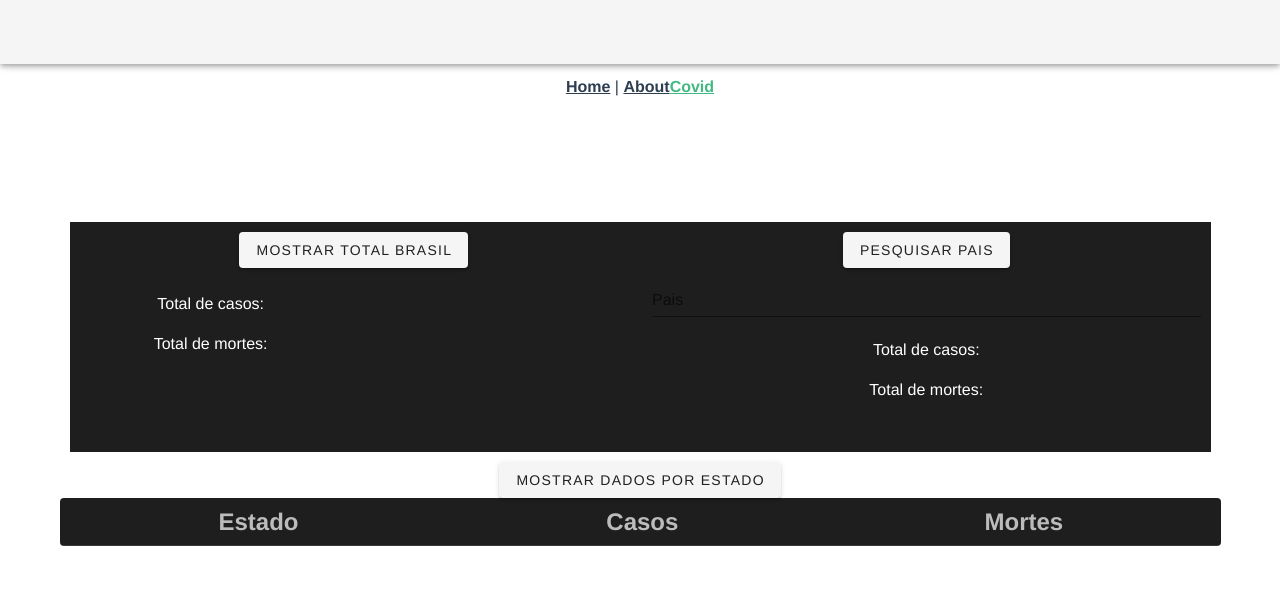
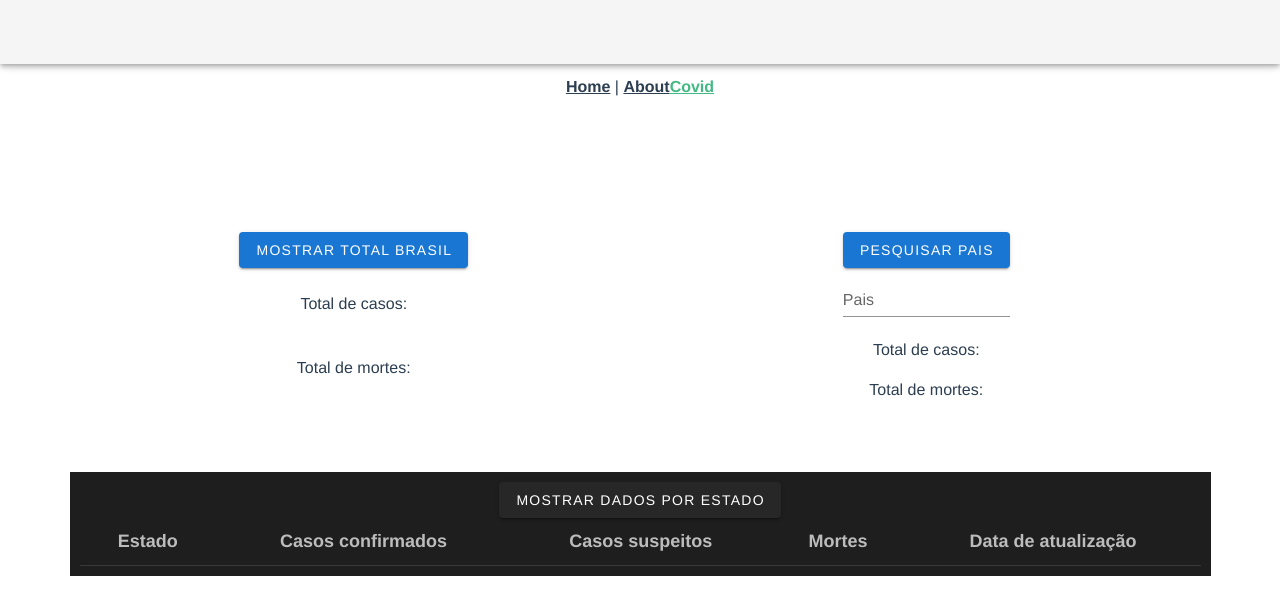
Before and after one commit to vinicius-hora/api-covid, a Vue app: page /covid in a window 1280 px wide. Shown: the top 614 px of the page. Built offline with nearby package versions, Linux system fonts and the light colour scheme.

Commit message:
api completa

```diff
--- a/src/views/Covid.vue
+++ b/src/views/Covid.vue
@@ -6,22 +6,38 @@
 
     <v-main>
         <v-container >
-            <div class="dark" id="div-total">
+            <div class="" id="div-total" >
                 <v-row >
                     <v-col cols="6">
-                          <v-btn @click="totalCasos">Mostrar total Brasil</v-btn>
+                          <v-btn @click="totalCasos"  color="primary" dark>Mostrar total Brasil</v-btn>
                             <br>
                             <br>
                             <v-row >
-                                <v-col cols="6">
+                                <v-col cols="12" >
                                     <p >Total de casos: {{casos}}</p>
-                                    <p >Total de mortes: {{mortes}}</p>
+
+                                 </v-col>
+                                 <v-col cols="12">
+                                     <p >Total de mortes: {{mortes}}</p>
                                  </v-col>
                             </v-row>
                     </v-col>
-                    <v-col cols="6">
-                        <v-btn @click="totalPais">Pesquisar pais</v-btn>
-                         <v-text-field label="Pais" v-model="pais" >{{pais}}</v-text-field>
+                    <v-col cols="6" >
+                        <v-btn @click="totalPais" color="primary" dark> Pesquisar pais</v-btn>
+                        <v-row >
+                            <v-col cols="4" offset-md=4>
+                                <v-text-field
+
+
+                                    v-model="pais"
+                                    label="Pais"
+                                    font-color="black"
+                                    @keyup.enter="pesquisarPais"
+                                ></v-text-field>
+                            </v-col>
+                        </v-row >
+                         <!-- <v-text-field color="#E0F7FA" label="Pais" v-model="pais" rounded>{{pais}}</v-text-field> -->
+
                          <p >Total de casos: {{casosPais}}</p>
                          <p >Total de mortes: {{mortesPais}}</p>
                     </v-col>
@@ -51,28 +67,37 @@
                 <p>mortes: {{dado.deaths}}</p>
                 <v-spacer></v-spacer>
             </div> -->
-            <div id="div-estado">
-                <v-btn @click="casosPorEstado">Mostrar dados por estado</v-btn>
+            <div id="div-estado" class="dark">
+                <v-btn @click="casosPorEstado" dark >Mostrar dados por estado</v-btn>
                 <v-simple-table dark>
                     <template v-slot:default>
                     <thead>
                         <tr>
                         <th class="text-center">
-                            <h1>Estado</h1>
+                            <h2>Estado</h2>
                         </th>
                         <th class="text-center">
-                            <h1>Casos</h1>
+                            <h2>Casos confirmados</h2>
                         </th>
                         <th class="text-center">
-                            <h1>Mortes</h1>
+                            <h2>Casos suspeitos</h2>
                         </th>
+                        <th class="text-center">
+                            <h2>Mortes</h2>
+                        </th>
+                        <th class="text-center">
+                            <h2>Data de atualização</h2>
+                        </th>
+
                         </tr>
                     </thead>
                     <tbody>
                         <tr v-for="(dado, id) in dados" :key="id">
                             <td>{{ dado.state}}</td>
                             <td>{{ dado.cases.toLocaleString('pt-BR') }}</td>
+                            <td>{{ dado.suspects.toLocaleString('pt-BR') }}</td>
                             <td>{{ dado.deaths.toLocaleString('pt-BR') }}</td>
+                            <td>{{ dado.datetime.toLocaleString('pt-BR') }}</td>
                         </tr>
                     </tbody>
                     </template>
@@ -143,9 +168,21 @@ export default ({
             const pais = this.pais.trim();
             const response = await fetch("https://covid19-brazil-api.vercel.app/api/report/v1/"+pais+"");
             const dataPais = await response.json();
-            this.casosPais = dataPais.data.confirmed.toLocaleString('pt-BR')
-            this.mortesPais = dataPais.data.deaths.toLocaleString('pt-BR')
-            console.log("dados pais", dataPais);
+
+            if(pais == ''){
+                alert("Digite o nome do Pais");
+            }
+            else{
+                try{
+                    this.dadosPais = dataPais.data;
+                    this.casosPais = dataPais.data.confirmed.toLocaleString('pt-BR');
+                    this.mortesPais = dataPais.data.deaths.toLocaleString('pt-BR');
+                }
+                catch(e){
+                    alert("Pais não encontrado, consulte os paises disponíveis: https://covid19-brazil-api.now.sh/api/report/v1/countries", e);
+                }
+
+            }
 
 
         },
@@ -166,4 +203,13 @@ export default ({
         margin-top: 20px;
     }
 
+    #div-estado{
+        margin: 10px;
+        padding: 10px;
+        margin-top: 20px;
+    }
+    .p{
+        align-items: center;
+    }
+
 </style>
```
